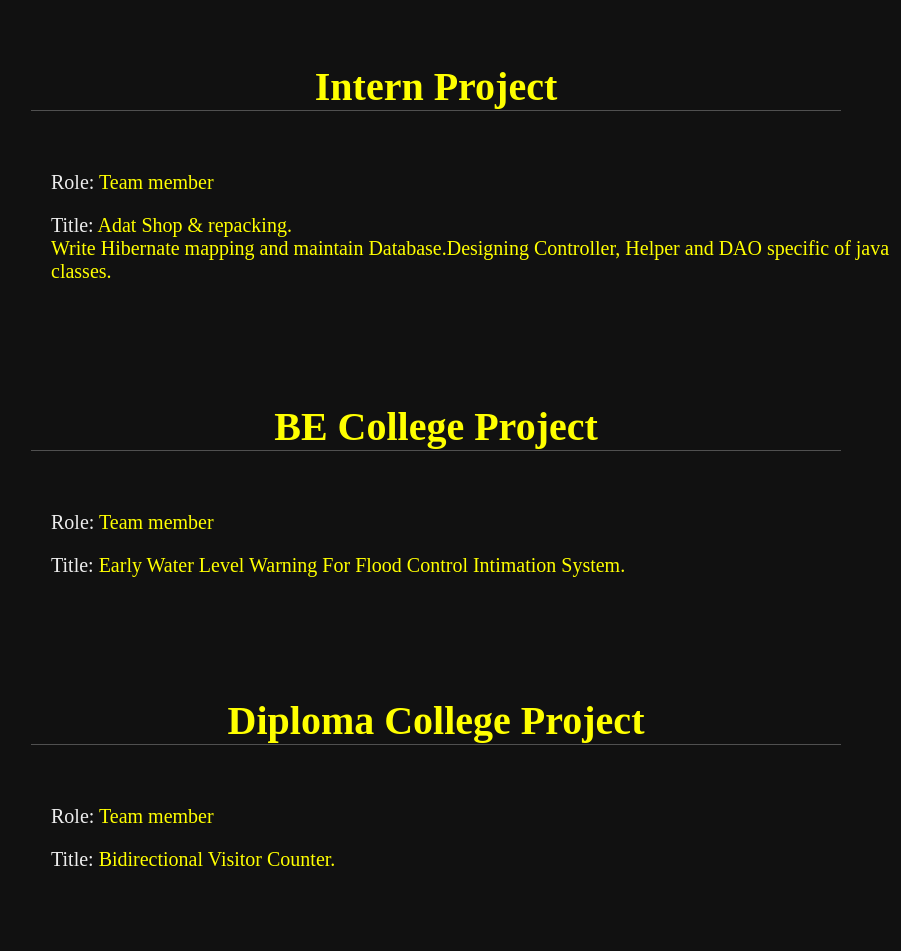
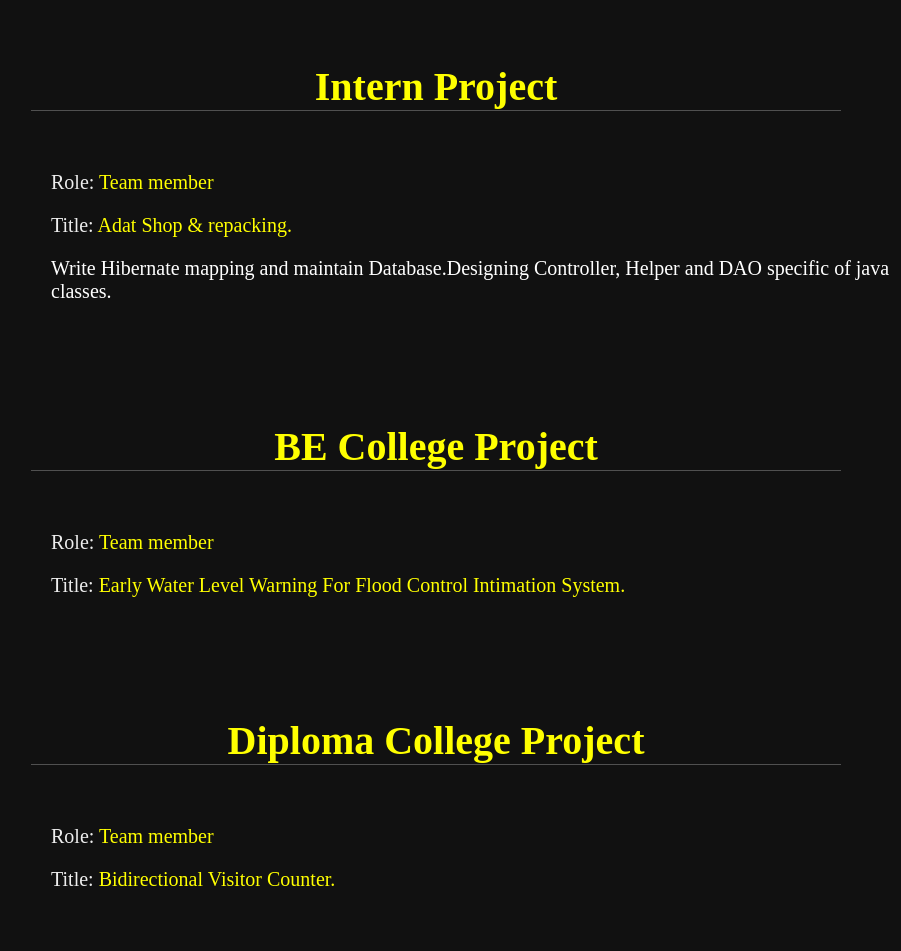
Before and after one commit to AshviniThakare/Portfolio.github.io, a plain HTML site: page index.html in a window 1280 px wide. Shown: the part 1879-2830 px from the top of the page, without its empty margins (379-1280 px from the left). Drawn offline with Linux system fonts and the light colour scheme.

Commit message:
Update index.html

```diff
--- a/index.html
+++ b/index.html
@@ -151,7 +151,10 @@ working on Software Developement , Software & Hardware Testing.
     <div class="Row">
         <div class="det">
     <h3><span>Role: </span>Team member</h3>
-    <h3><span>Title: </span> Adat Shop & repacking. <br>Write Hibernate mapping and maintain Database.Designing Controller, Helper and DAO specific of java classes.</h3>
+    <h3><span>Title: </span> Adat Shop & repacking.
+
+	    <br>
+	     <p class="jb"><h3 style="color:white;">Write Hibernate mapping and maintain Database.Designing Controller, Helper and DAO specific of java classes.</h3></p></h3>
            </div>
 </div>
 </section>
```
